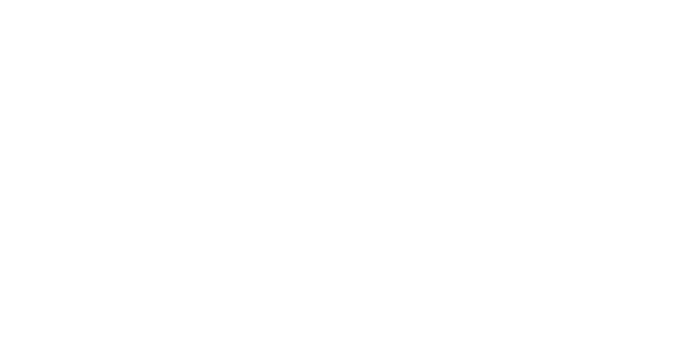
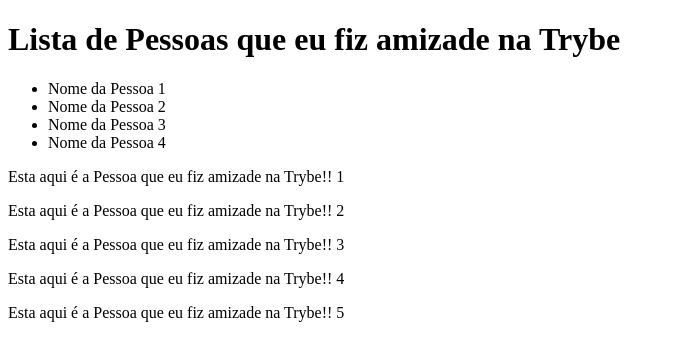
Before and after one commit to LucasCavalheri/trybe-exercicios, a plain HTML site: page fundamentos/bloco-3-introducao-a-html-e-css/dia-1-html-css-estruturas-de-pagina/fixando-links-externos-e-internos.html in a window 1280 px wide. Shown: the whole page, without its empty margins (0-675 px from the left). Drawn offline with Linux system fonts and the light colour scheme.

Commit message:
1 - Crie um parágrafo para cada pessoa da sua lista.

```diff
--- a/fundamentos/bloco-3-introducao-a-html-e-css/dia-1-html-css-estruturas-de-pagina/fixando-links-externos-e-internos.html
+++ b/fundamentos/bloco-3-introducao-a-html-e-css/dia-1-html-css-estruturas-de-pagina/fixando-links-externos-e-internos.html
@@ -1,12 +1,21 @@
 <!DOCTYPE html>
-<html lang="en">
-<head>
+<html lang="pt-br">
+  <head>
     <meta charset="UTF-8">
-    <meta http-equiv="X-UA-Compatible" content="IE=edge">
-    <meta name="viewport" content="width=device-width, initial-scale=1.0">
-    <title>Document</title>
-</head>
-<body>
-
-</body>
+    <title>HTML</title>
+  </head>
+  <body>
+    <h1>Lista de Pessoas que eu fiz amizade na Trybe</h1>
+    <ul>
+        <li>Nome da Pessoa 1</li>
+        <li>Nome da Pessoa 2</li>
+        <li>Nome da Pessoa 3</li>
+        <li>Nome da Pessoa 4</li>
+    </ul>
+    <p>Esta aqui é a Pessoa que eu fiz amizade na Trybe!! 1</p>
+    <p>Esta aqui é a Pessoa que eu fiz amizade na Trybe!! 2</p>
+    <p>Esta aqui é a Pessoa que eu fiz amizade na Trybe!! 3</p>
+    <p>Esta aqui é a Pessoa que eu fiz amizade na Trybe!! 4</p>
+    <p>Esta aqui é a Pessoa que eu fiz amizade na Trybe!! 5</p>
+  </body>
 </html>
```
